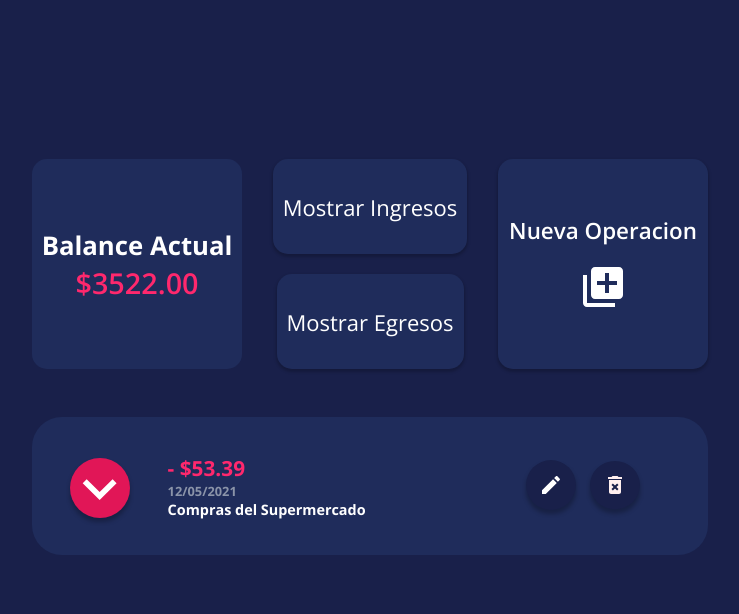
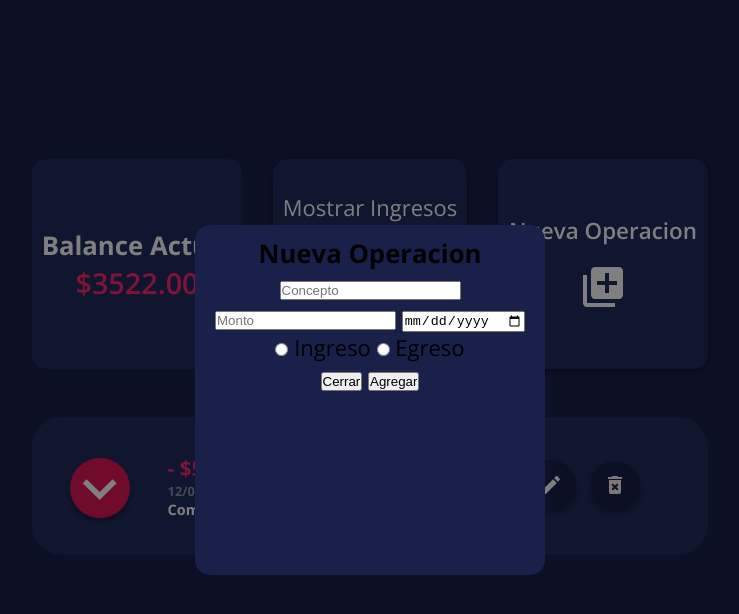
Before and after one commit to BrunoCereda9979/budget-app-alkemy-master, a plain HTML site: page front/src/index.html in a window 1280 px wide. Shown: the whole page, without its empty margins (270-1009 px from the left). Drawn offline with nearby package versions, Linux system fonts and the light colour scheme.

Commit message:
Added a modal pop-up with a form to create a new operation.

```diff
--- a/front/src/index.html
+++ b/front/src/index.html
@@ -19,24 +19,43 @@
                     <p>$3522.00</p>
                 </div>
             </article>
+            <!-- Show income and show expenses buttons -->
             <div class="buttons-container">
-                <!-- Show income button -->
                 <article class="small-card btn">
                     <p>Mostrar Ingresos</p>
                 </article>
-                <!-- Show expenses button -->
                 <article class="small-card btn">
                     <p>Mostrar Egresos</p>
                 </article>
             </div>
             <!-- Add new operation button -->
-            <article class="card btn">
+            <article class="card btn" id="open-modal"> <!-- OPEN MODAL -->
                 <div class="card-content button-card">
                     <h1>Nueva Operacion</h1>
                     <img src="../assets/new-operation-icon.svg" alt="New operation icon">
                 </div>
             </article>
         </section>
+
+        <!-- Modal Pop-up to add a new operation -->
+        <article class="modal-container" id="modal-container">
+            <div class="modal">
+                <h3>Nueva Operacion</h3>
+                <form class="add-operation-form" action="#">
+                    <input type="text" name="operation-desc" id="operation-desc-input" placeholder="Concepto">
+                    <input type="number" name="operation-amount" id="operation-amount-input" placeholder="Monto" min="1" step="any">
+                    <input type="date" name="operation-date" id="operation-input">
+                    <div>
+                        <input type="radio" name="operation-type" id="operation-type-input" value="income"> Ingreso
+                        <input type="radio" name="operation-type" id="operation-type-input" value="expense"> Egreso
+                    </div>
+                    <div>
+                        <button id="close-modal">Cerrar</button>
+                        <input type="submit" value="Agregar" id="add-operation-btn">
+                    </div>
+                </form>
+            </div>
+        </article>
 
         <!-- Operation Cards Section -->
         <section id="operations-container">
--- a/front/styles/index.css
+++ b/front/styles/index.css
@@ -15,8 +15,9 @@
     --date-font-color: #8B94A9;
     --main-bg-color: #19204A;
     --card-bg-color: #1F2C5B;
+    --modal-container-bg-color: rgba(0, 0, 0, 0.5);
     --font-size: 22px;
-    --card-border-radius: 15px; /*----------> USAR*/
+    --card-border-radius: 15px; /*----------> Use latter*/
 }
 
 body {
@@ -123,10 +124,10 @@ body {
     background-color: var(--card-bg-color);
     width: 100%;
     height: 138px;
-    border-radius: 30px; /*--------------> DEBE SER VARIABLE*/
+    border-radius: 30px; /*--------------> Must be variable*/
     display: flex;
     align-items: center;
-    margin-bottom: 20px; /*--------------> DEBE SER VARIABLE*/
+    margin-bottom: 20px; /*--------------> Must be variable*/
 }
 
 /* --- ICONS --- */
@@ -166,3 +167,35 @@ body {
     font-size: 0.9rem;
     color: var(--main-font-color);
 }
+
+/*------------------------ MODAL ------------------------*/
+.modal-container {
+    background-color: var(--modal-container-bg-color);
+    width: 100%;
+    height: 100%;
+    position: fixed;
+    top: 0;
+    left: 0;
+    z-index: 1;
+}
+
+.hidden {
+    display: none;
+}
+
+.modal {
+    background-color: var(--main-bg-color);
+    width: 350px;
+    max-width: 100%;
+    height: 350px;
+    border-radius: var(--card-border-radius);
+    position: fixed;
+    top: 50%;
+    left: 50%;
+    -webkit-transform: translate(-50%, -50%);
+    -ms-transform: translate(-50%, -50%);
+    transform: translate(-50%, -50%);
+    text-align: center;
+    padding: 10px 10px;
+    z-index: inherit;
+}
```
